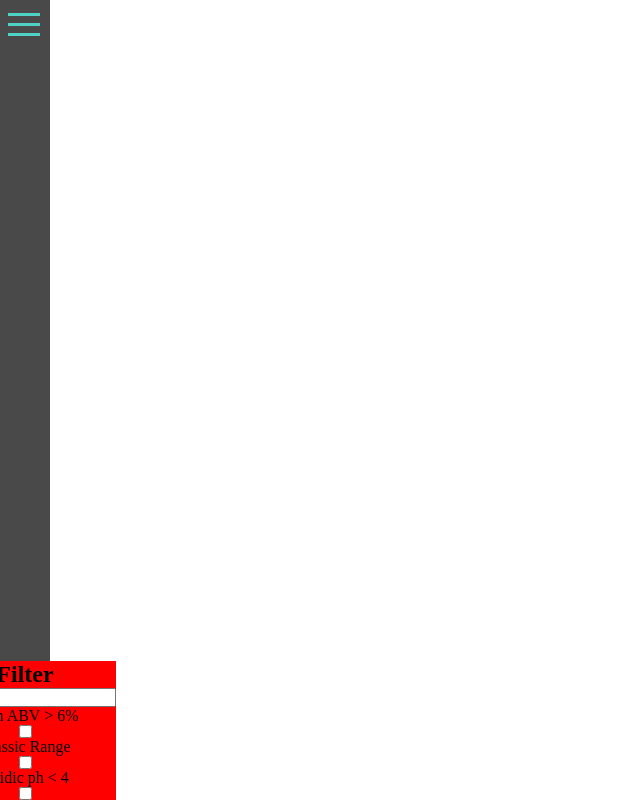
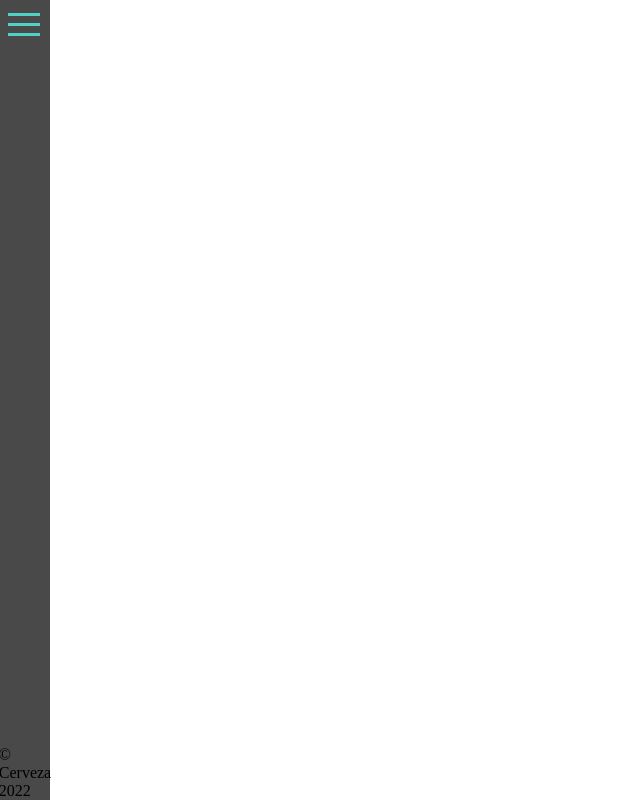
Before and after one commit to adampaulsackfield/beer-project, a React (Create React App) app: page / in a window 1280 px wide. Shown: the whole page, without its empty margins (0-640 px from the left). Built offline with nearby package versions, Linux system fonts and the light colour scheme.

Commit message:
Navigation animations for hiding the form added

```diff
--- a/src/components/Form/Form.jsx
+++ b/src/components/Form/Form.jsx
@@ -2,40 +2,46 @@ import './Form.scss';
 
 const Form = ({ isOpen }) => {
 	return (
-		<form className={`form ${isOpen ? 'show' : ''}`} onSubmit={''}>
-			<h2>Filter</h2>
+		<form className={`form ${isOpen ? 'form--show' : ''}`} onSubmit={''}>
+			<h2 className='form__header'>Filter</h2>
 
-			<input className='form__input' type='text' name='search' id='search' />
+			<input
+				className='form__input'
+				type='text'
+				name='search'
+				id='search'
+				placeholder='Search term...'
+			/>
 
 			<label className='form__label' htmlFor='highAbv'>
 				High ABV &gt; 6%
-			</label>
 				<input
 					className='form__checkbox'
 					type='checkbox'
 					name='highAbv'
 					id='highAbv'
 				/>
+			</label>
 
 			<label className='form__label' htmlFor='highAbv'>
 				Classic Range
-			</label>
 				<input
 					className='form__checkbox'
 					type='checkbox'
 					name='classic'
 					id='classic'
 				/>
+			</label>
 
 			<label className='form__label' htmlFor='highAbv'>
 				Acidic ph &lt; 4
-			</label>
 				<input
 					className='form__checkbox'
 					type='checkbox'
 					name='acidic'
 					id='acidic'
 				/>
+			</label>
 		</form>
 	);
 };
--- a/src/components/Form/Form.scss
+++ b/src/components/Form/Form.scss
@@ -2,12 +2,28 @@
 
 .form {
 	display: flex;
+	height: 800px;
 	flex-direction: column;
-	justify-content: space-between;
-	align-items: center;
-	background-color: red;
+	justify-content: center;
+	gap: 1rem;
+	transform: translateX(-100%);
+	transition: all ease-in 400ms;
+
+	&--show {
+		transform: translateX(0);
+	}
+
+	&__header {
+		color: white;
+	}
+
+	&__label {
+		width: 100%;
+		display: flex;
+		justify-content: space-between;
+	}
+
+	&__checkbox {
+		margin-left: 1rem;
+	}
 }
-
-.show {
-	display: inline;
-}
--- a/src/components/Navbar/Navbar.jsx
+++ b/src/components/Navbar/Navbar.jsx
@@ -7,11 +7,15 @@ import './Navbar.scss';
 const Navbar = () => {
 	const [isOpen, setIsOpen] = useState(false);
 
+	const date = new Date();
+
 	return (
 		<aside className={`navbar ${isOpen ? 'open' : ''}`}>
 			<Header isOpen={isOpen} setIsOpen={setIsOpen} />
 
 			<Form isOpen={isOpen} />
+
+			<p>&copy; Cerveza {date.getFullYear()}</p>
 		</aside>
 	);
 };
```
Lines whose indentation alone changed are shown as unchanged.
